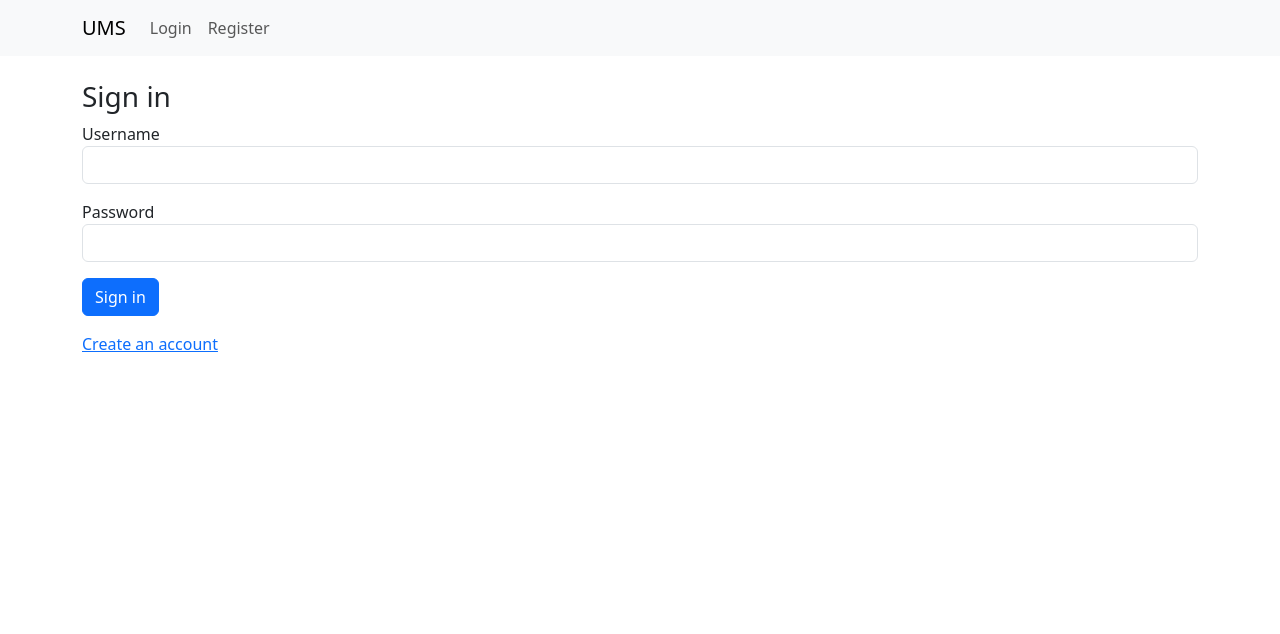
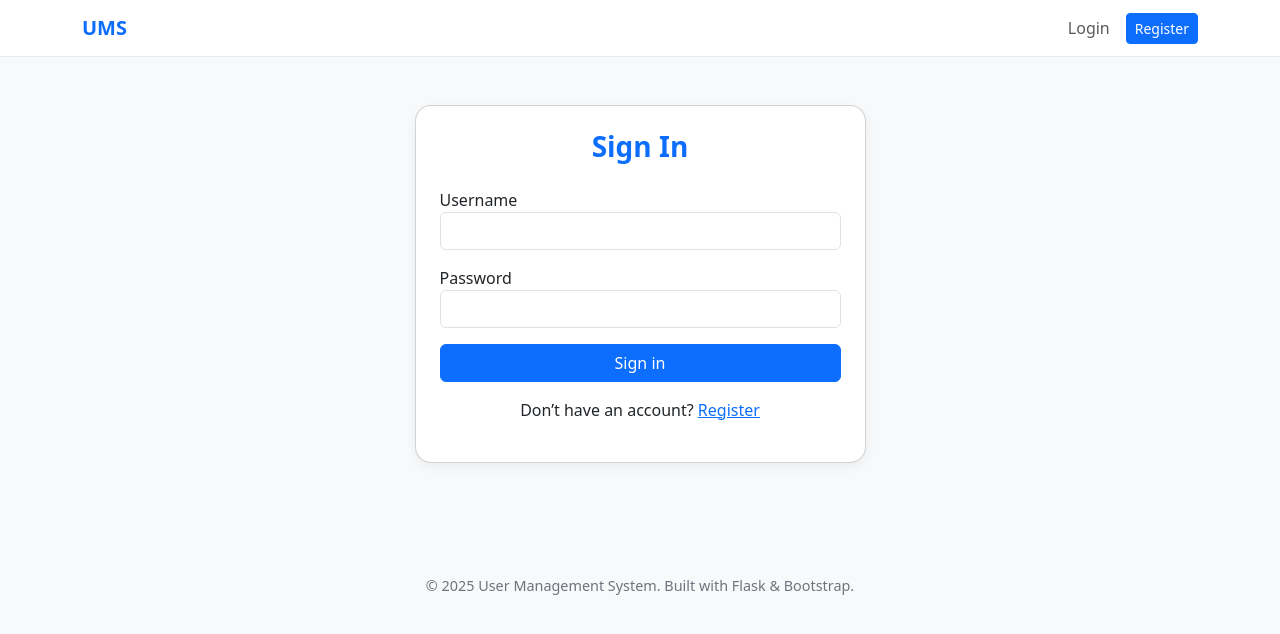
Before and after one commit to Epaphra-B/UserManagment, a Flask app: page /auth/login in a window 1280 px wide. Shown: the top 634 px of the page. Run offline with Flask 3, Linux system fonts and the light colour scheme.

Commit message:
redesigned html pages

```diff
--- a/app/templates/auth/login.html
+++ b/app/templates/auth/login.html
@@ -1,11 +1,19 @@
 {% extends "base.html" %}
 {% block content %}
-<h3>Sign in</h3>
-<form method="POST">
-  {{ form.hidden_tag() }}
-  <div class="mb-3">{{ form.username.label }} {{ form.username(class="form-control") }}</div>
-  <div class="mb-3">{{ form.password.label }} {{ form.password(class="form-control") }}</div>
-  {{ form.submit(class="btn btn-primary") }}
-</form>
-<p class="mt-3"><a href="{{ url_for('auth.register') }}">Create an account</a></p>
+<div class="row justify-content-center">
+  <div class="col-md-5">
+    <div class="card p-4">
+      <h3 class="text-center mb-4 fw-bold text-primary">Sign In</h3>
+      <form method="POST">
+        {{ form.hidden_tag() }}
+        <div class="mb-3">{{ form.username.label }} {{ form.username(class="form-control") }}</div>
+        <div class="mb-3">{{ form.password.label }} {{ form.password(class="form-control") }}</div>
+        {{ form.submit(class="btn btn-primary w-100") }}
+      </form>
+      <p class="text-center mt-3">
+        Don’t have an account? <a href="{{ url_for('auth.register') }}">Register</a>
+      </p>
+    </div>
+  </div>
+</div>
 {% endblock %}
--- a/app/templates/base.html
+++ b/app/templates/base.html
@@ -1,5 +1,5 @@
 <!doctype html>
-<html lang="en">
+<html lang="en" data-bs-theme="light">
 <head>
   <meta charset="utf-8">
   <title>User Management</title>
@@ -7,33 +7,57 @@
   <link
     href="https://cdn.jsdelivr.net/npm/bootstrap@5.3.3/dist/css/bootstrap.min.css"
     rel="stylesheet">
+  <style>
+    body {
+      background-color: #f8f9fa;
+    }
+    .card {
+      border-radius: 1rem;
+      box-shadow: 0 4px 12px rgba(0,0,0,0.05);
+    }
+    .navbar {
+      border-bottom: 1px solid #eaeaea;
+    }
+    footer {
+      margin-top: 3rem;
+      padding: 1rem 0;
+      color: #6c757d;
+      text-align: center;
+      font-size: 0.9rem;
+    }
+  </style>
 </head>
 <body>
-<nav class="navbar navbar-expand-lg bg-body-tertiary">
+<nav class="navbar navbar-expand-lg bg-white">
   <div class="container">
-    <a class="navbar-brand" href="/">UMS</a>
-    <div class="collapse navbar-collapse">
-      <ul class="navbar-nav me-auto">
-        <li class="nav-item"><a class="nav-link" href="{{ url_for('auth.login') }}">Login</a></li>
-        <li class="nav-item"><a class="nav-link" href="{{ url_for('auth.register') }}">Register</a></li>
+    <a class="navbar-brand fw-bold text-primary" href="/">UMS</a>
+    <button class="navbar-toggler" type="button" data-bs-toggle="collapse" data-bs-target="#nav">
+      <span class="navbar-toggler-icon"></span>
+    </button>
+    <div class="collapse navbar-collapse" id="nav">
+      <ul class="navbar-nav ms-auto align-items-center">
         {% if current_user.is_authenticated %}
-          <li class="nav-item"><a class="nav-link" href="{{ url_for('user.profile') }}">Profile</a></li>
-        {% endif %}
-        {% if current_user.is_authenticated and current_user.role == 'admin' %}
-          <li class="nav-item"><a class="nav-link" href="{{ url_for('admin.users') }}">Admin</a></li>
-        {% endif %}
-      </ul>
-      <ul class="navbar-nav">
-        {% if current_user.is_authenticated %}
-          <li class="nav-item"><span class="navbar-text me-3">Hi, {{ current_user.username }}</span></li>
-          <li class="nav-item"><a class="btn btn-outline-secondary" href="{{ url_for('auth.logout') }}">Logout</a></li>
+          <li class="nav-item">
+            <a class="nav-link" href="{{ url_for('user.profile') }}">Profile</a>
+          </li>
+          {% if current_user.role == 'admin' %}
+          <li class="nav-item">
+            <a class="nav-link" href="{{ url_for('admin.users') }}">Admin</a>
+          </li>
+          {% endif %}
+          <li class="nav-item ms-2">
+            <a class="btn btn-outline-danger btn-sm" href="{{ url_for('auth.logout') }}">Logout</a>
+          </li>
+        {% else %}
+          <li class="nav-item"><a class="nav-link" href="{{ url_for('auth.login') }}">Login</a></li>
+          <li class="nav-item"><a class="btn btn-primary btn-sm ms-2" href="{{ url_for('auth.register') }}">Register</a></li>
         {% endif %}
       </ul>
     </div>
   </div>
 </nav>
 
-<main class="container mt-4">
+<main class="container py-5">
   {% for cat, msg in get_flashed_messages(with_categories=true) %}
     <div class="alert alert-{{ cat }} alert-dismissible fade show" role="alert">
       {{ msg }}
@@ -42,6 +66,10 @@
   {% endfor %}
   {% block content %}{% endblock %}
 </main>
+
+<footer>
+  &copy; {{ 2025 }} User Management System. Built with Flask & Bootstrap.
+</footer>
 <script src="https://cdn.jsdelivr.net/npm/bootstrap@5.3.3/dist/js/bootstrap.bundle.min.js"></script>
 </body>
 </html>
```
Also changed, not shown: app/templates/admin/users.html (+33 -11 lines), app/templates/auth/register.html (+11 -3 lines), app/templates/user/profile.html (+8 -2 lines).
